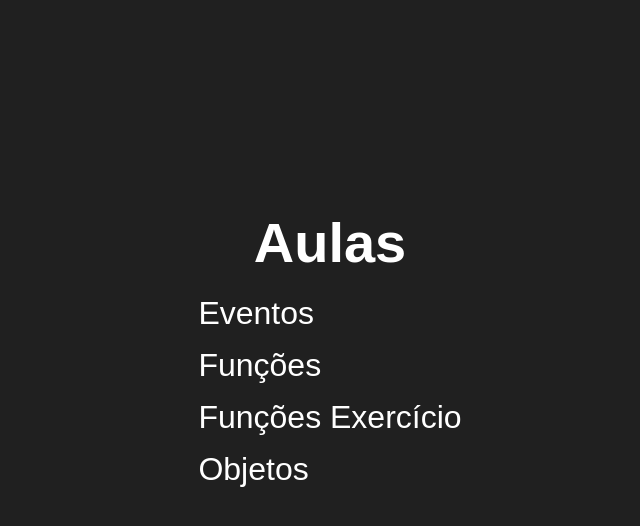
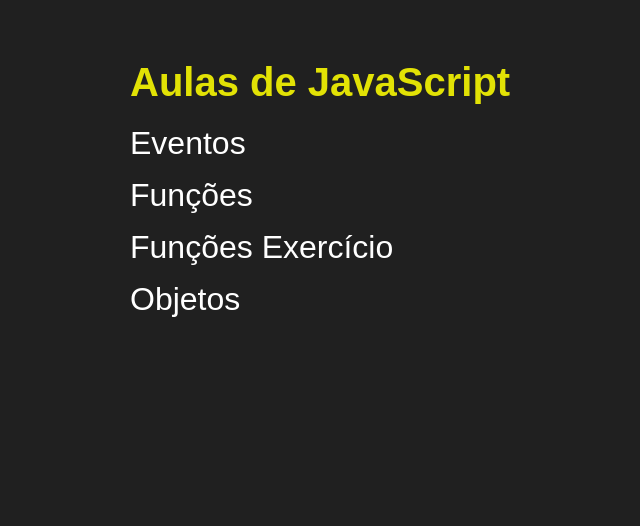
Before and after one commit to francisco-das-chagas/estudos-javascript, a plain HTML site: page aulas/aulas.html in a window 1280 px wide. Shown: the whole page, without its empty margins (310-950 px from the left). Drawn offline with Linux system fonts and the light colour scheme; files that its build step writes are made by us from their sources.

Commit message:
mudando-estilo-do-index

```diff
--- a/aulas/aulas.html
+++ b/aulas/aulas.html
@@ -1,21 +1,22 @@
 <!DOCTYPE html>
 <html lang="en">
   <head>
-  <meta charset="UTF-8">
-  <meta name="viewport" content="width=device-width, initial-scale=1.0">
-  <link rel="stylesheet" href="style.css">
+    <meta charset="UTF-8" />
+    <meta name="viewport" content="width=device-width, initial-scale=1.0" />
+    <link rel="stylesheet" href="style.css" />
     <title>Aulas</title>
   </head>
   <body>
     <div class="main">
-    <h1>Aulas</h1>
+      <h1>Aulas de JavaScript</h1>
       <ul class="lista-aulas">
         <li><a href="./java-script-aulas/eventos/">Eventos</a></li>
         <li><a href="./java-script-aulas/funcoes/">Funções</a></li>
-      <li><a href="./java-script-aulas/funcoes-exercicio/">Funções Exercício</a></li>
+        <li>
+          <a href="./java-script-aulas/funcoes-exercicio/">Funções Exercício</a>
+        </li>
         <li><a href="./java-script-aulas/objetos/">Objetos</a></li>
       </ul>
     </div>
-
   </body>
 </html>
--- a/style.css
+++ b/style.css
@@ -5,7 +5,7 @@
 }
 
 body {
-  padding: 20%;
+  padding-top: 60px;
   font-family: sans-serif;
   display: flex;
   justify-content: center;
@@ -18,12 +18,12 @@ body {
   height: 200px;
   display: flex;
   flex-direction: column;
-  justify-content: center;
-  align-items: center;
+  align-items: left;
 }
 .main h1 {
   margin-bottom: 20px;
-  font-size: 56px;
+  font-size: 40px;
+  color: rgb(226, 226, 5);
 }
 
 button {
@@ -49,7 +49,6 @@ button:hover {
   background-color: rgb(110, 3, 110);
 }
 
-
 .lista-aulas {
   font-size: 32px;
 }
```
Also changed, not shown: index.html (+1 -1 lines). Lines whose indentation alone changed are shown as unchanged.
